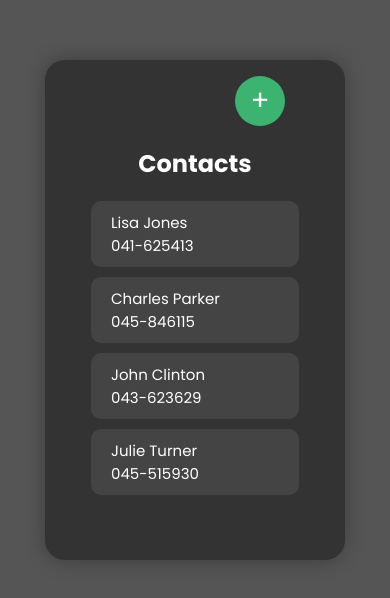
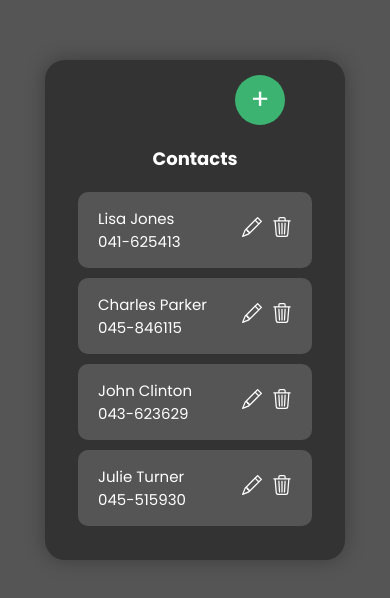
Before and after one commit to matifelitti/React-phone-numbers-agenda, a React (Vite) app in the folder React-phone-numbers-agenda/: page / in a window 390 px wide. Shown: the part 112-710 px from the top of the page. Built offline with nearby package versions, Linux system fonts and the light colour scheme.

Commit message:
add icons and phoneData styles

```diff
--- a/React-phone-numbers-agenda/src/App.jsx
+++ b/React-phone-numbers-agenda/src/App.jsx
@@ -104,8 +104,36 @@ function App() {
         <h2>Contacts</h2>
         {phonesList.map((phone) => (
           <div className="phonesData" key={phone.id}>
-            <p>{phone.name}</p>
-            <p>{phone.number}</p>
+            <div className="contact-info">
+              <p>{phone.name}</p>
+              <p>{phone.number}</p>
+            </div>
+            <div className="icons">
+              <button>
+                <svg
+                  xmlns="http://www.w3.org/2000/svg"
+                  width="20"
+                  height="20"
+                  fill="currentColor"
+                  class="bi bi-pencil"
+                  viewBox="0 0 16 16"
+                >
+                  <path d="M12.146.146a.5.5 0 0 1 .708 0l3 3a.5.5 0 0 1 0 .708l-10 10a.5.5 0 0 1-.168.11l-5 2a.5.5 0 0 1-.65-.65l2-5a.5.5 0 0 1 .11-.168zM11.207 2.5 13.5 4.793 14.793 3.5 12.5 1.207zm1.586 3L10.5 3.207 4 9.707V10h.5a.5.5 0 0 1 .5.5v.5h.5a.5.5 0 0 1 .5.5v.5h.293zm-9.761 5.175-.106.106-1.528 3.821 3.821-1.528.106-.106A.5.5 0 0 1 5 12.5V12h-.5a.5.5 0 0 1-.5-.5V11h-.5a.5.5 0 0 1-.468-.325" />
+                </svg>
+              </button>
+              <button>
+                <svg
+                  xmlns="http://www.w3.org/2000/svg"
+                  width="20"
+                  height="20"
+                  fill="currentColor"
+                  class="bi bi-trash3"
+                  viewBox="0 0 16 16"
+                >
+                  <path d="M6.5 1h3a.5.5 0 0 1 .5.5v1H6v-1a.5.5 0 0 1 .5-.5M11 2.5v-1A1.5 1.5 0 0 0 9.5 0h-3A1.5 1.5 0 0 0 5 1.5v1H1.5a.5.5 0 0 0 0 1h.538l.853 10.66A2 2 0 0 0 4.885 16h6.23a2 2 0 0 0 1.994-1.84l.853-10.66h.538a.5.5 0 0 0 0-1zm1.958 1-.846 10.58a1 1 0 0 1-.997.92h-6.23a1 1 0 0 1-.997-.92L3.042 3.5zm-7.487 1a.5.5 0 0 1 .528.47l.5 8.5a.5.5 0 0 1-.998.06L5 5.03a.5.5 0 0 1 .47-.53Zm5.058 0a.5.5 0 0 1 .47.53l-.5 8.5a.5.5 0 1 1-.998-.06l.5-8.5a.5.5 0 0 1 .528-.47M8 4.5a.5.5 0 0 1 .5.5v8.5a.5.5 0 0 1-1 0V5a.5.5 0 0 1 .5-.5" />
+                </svg>
+              </button>
+            </div>
           </div>
         ))}
       </div>
--- a/React-phone-numbers-agenda/src/styles.css
+++ b/React-phone-numbers-agenda/src/styles.css
@@ -26,7 +26,7 @@
   height: 50px;
   margin: 20px;
   margin-left: 150px;
-  margin-top: -50px;
+  margin-top: -20px;
   transition: all 0.3s ease;
 }
 
@@ -54,7 +54,7 @@
 }
 
 h2 {
-  font-size: 24px;
+  font-size: 18px;
   margin-bottom: 20px;
   color: #fff;
 }
@@ -62,15 +62,49 @@ h2 {
 .phonesData {
   font-size: 15px;
   margin-bottom: 10px;
-  padding: 10px 20px;
+  padding: 15px 20px;
   border-radius: 10px;
-  width: 80%;
-  background-color: #444;
+  width: 90%;
+  background-color: #555;
   color: #fff;
+  display: flex;
+  justify-content: space-between;
+  align-items: center;
 }
 
 .phonesData:last-child {
   margin-bottom: 0;
+}
+
+.phonesData p {
+  margin: 0;
+}
+
+.phonesData .contact-info {
+  flex-grow: 1;
+}
+
+.phonesData .icons {
+  display: flex;
+  align-items: center;
+}
+
+.phonesData button {
+  background-color: transparent;
+  border: none;
+  cursor: pointer;
+  margin-left: 10px;
+}
+
+.phonesData button svg {
+  width: 20px;
+  height: 20px;
+  fill: #fff;
+  transition: fill 0.3s ease;
+}
+
+.phonesData button:hover svg {
+  fill: mediumseagreen;
 }
 
 .modal-content {
@@ -87,8 +121,8 @@ h2 {
 }
 
 .modal-content h5 {
-  font-size: 1.5em;
-  margin-top: 1.5em;
+  font-size: 1.1em;
+  margin-top: 2.3em;
   margin-bottom: 0.5em;
 }
 
```
